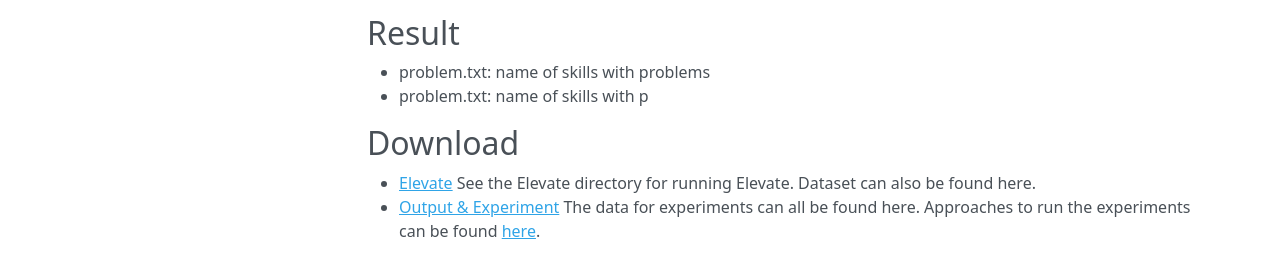
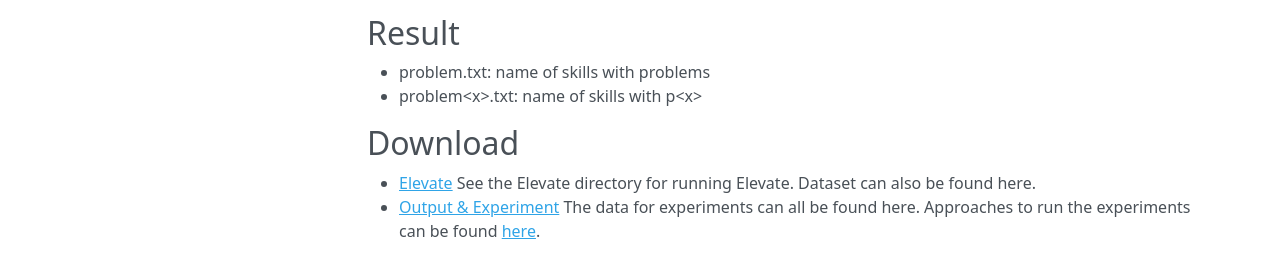
Before and after one commit to Elevate-12/Elevate, an MkDocs documentation site: the page built from docs/index.md, in a window 1280 px wide and 900 px high, scrolled down 1023 px. Shown: the part 554-834 px from the top of the window. Built offline with MkDocs 1.6.1, drawn with Linux system fonts in a browser that asks for light colours; nearby versions of some CDN libraries.

Commit message:
change <x> to <x\>

```diff
--- a/docs/index.md
+++ b/docs/index.md
@@ -68,7 +68,7 @@ python main.py
 
 ## Result
 * problem.txt: name of skills with problems
-* problem<x>.txt: name of skills with p<x>
+* problem<x\>.txt: name of skills with p<x\>
 
 
 ## Download
```
Also changed, not shown: site/index.html, site/search/search_index.json, 1 other file.
